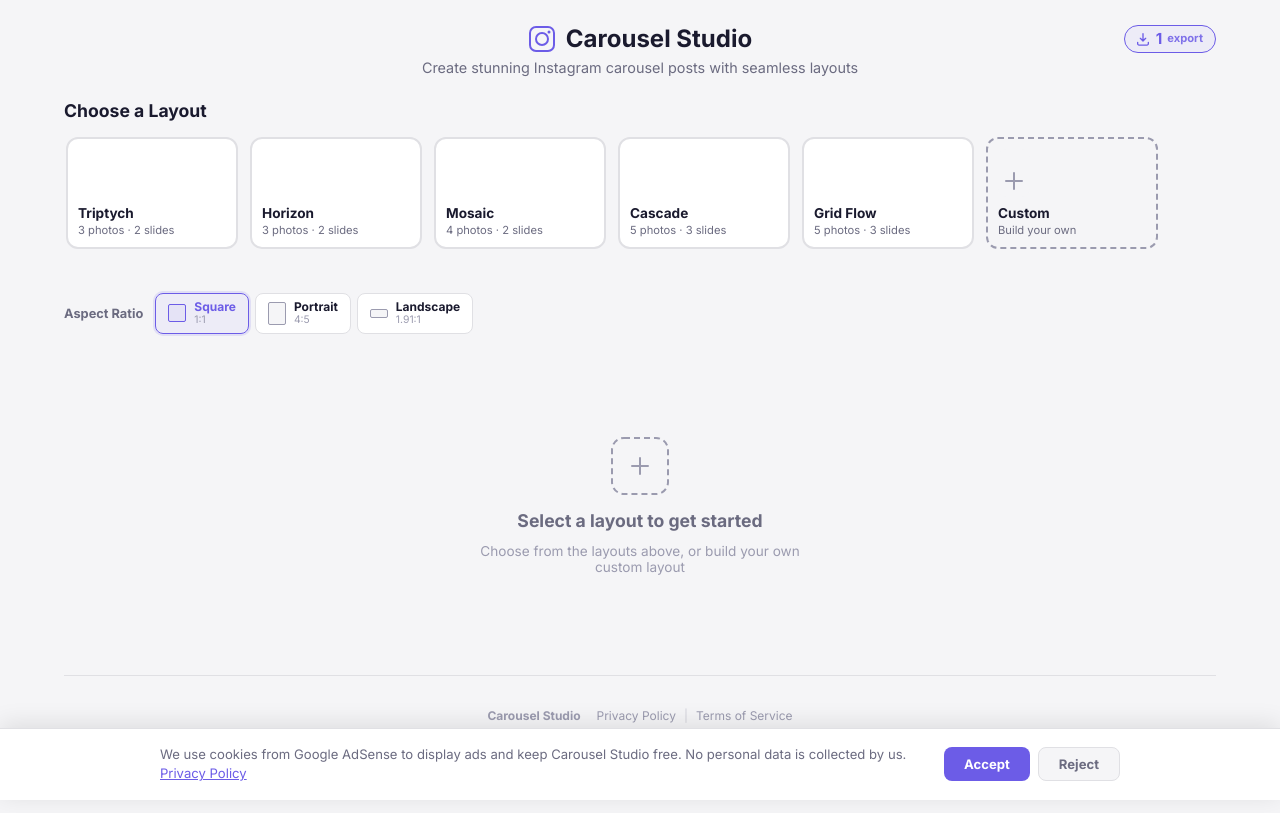
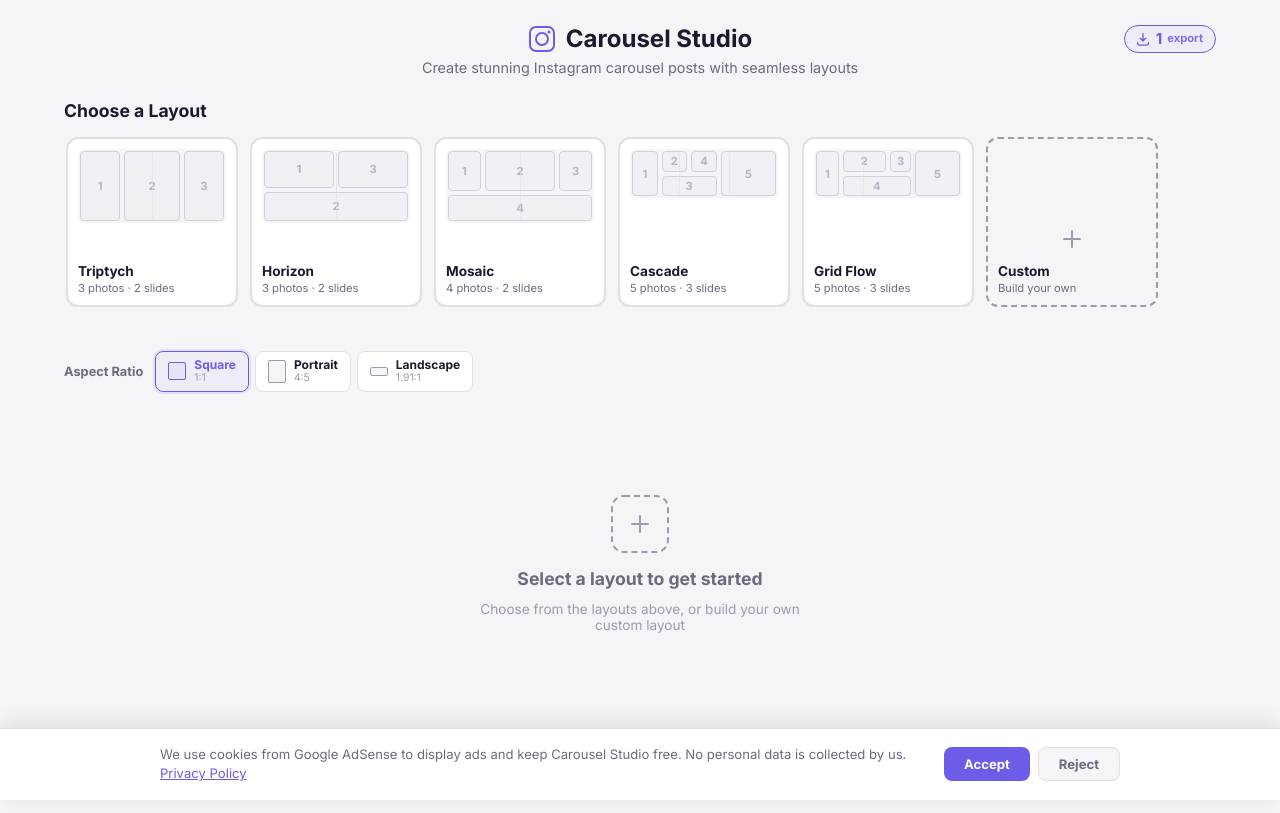
Before and after one commit to ricardocruz1/carousel-studio, a React (Vite) app: page / in a window 1280 px wide. Built offline with nearby package versions, Linux system fonts and the light colour scheme; a web font is replaced by a local one.

Commit message:
Fix layout picker previews: remove broken preview-area flex wrapper, align card names to bottom

```diff
--- a/src/components/LayoutPicker.css
+++ b/src/components/LayoutPicker.css
@@ -95,13 +95,6 @@
   box-shadow: 0 0 0 3px var(--accent-glow);
 }
 
-.layout-card__preview-area {
-  flex: 1;
-  display: flex;
-  align-items: center;
-  min-height: 0;
-}
-
 .layout-card__preview {
   position: relative;
   width: 100%;
@@ -143,6 +136,7 @@
   display: flex;
   flex-direction: column;
   gap: 2px;
+  margin-top: auto;
 }
 
 .layout-card__name {
--- a/src/components/LayoutPicker.tsx
+++ b/src/components/LayoutPicker.tsx
@@ -81,7 +81,6 @@ export const LayoutPicker: React.FC<LayoutPickerProps> = ({
               onClick={onCustomClick}
               aria-label="Build a custom layout"
             >
-              <div className="layout-card__preview-area">
               <div
                 className="layout-card__preview layout-card__preview--custom"
                 style={{ paddingTop: `${(ASPECT_RATIOS[aspectRatio].height / (ASPECT_RATIOS[aspectRatio].width * 2)) * 100}%` }}
@@ -94,7 +93,6 @@ export const LayoutPicker: React.FC<LayoutPickerProps> = ({
                     strokeLinecap="round"
                   />
                 </svg>
-                </div>
               </div>
               <div className="layout-card__info">
                 <span className="layout-card__name">Custom</span>
@@ -139,7 +137,6 @@ const LayoutCard: React.FC<LayoutCardProps> = ({ layout, aspectRatio, isSelected
       onClick={onClick}
       aria-label={`Select ${layout.name} layout`}
     >
-      <div className="layout-card__preview-area">
       <div className="layout-card__preview" style={{ paddingTop: `${previewPaddingTop}%` }}>
         {/* Slide dividers */}
         {slideMarkers.slice(1).map((i) => (
@@ -165,7 +162,6 @@ const LayoutCard: React.FC<LayoutCardProps> = ({ layout, aspectRatio, isSelected
           </div>
         ))}
       </div>
-      </div>
       <div className="layout-card__info">
         <span className="layout-card__name">{layout.name}</span>
         <span className="layout-card__meta">
```
Lines whose indentation alone changed are shown as unchanged.
